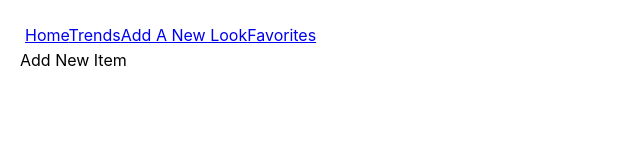
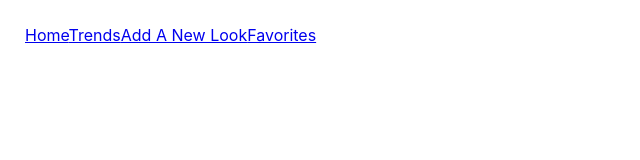
Before and after one commit to gello1199/mytrend-frontend, a React (Create React App) app: page /new in a window 1280 px wide. Shown: the top 160 px of the page, without its empty margins (0-640 px from the left). Built offline with nearby package versions, Linux system fonts and the light colour scheme.

Commit message:
created itemsForm class component shell

```diff
--- a/src/Components/itemsForm.js
+++ b/src/Components/itemsForm.js
@@ -1,11 +1,13 @@
-import React from 'react';
+import React, { Component } from 'react';
 
-const Itemsform = () => {
-    return (
-        <div>
-            Add New Item
-        </div>
-    );
+class Itemsform extends Component {
+    render() {
+        return (
+            <div>
+
+            </div>
+        );
+    }
 }
 
 export default Itemsform;
```
